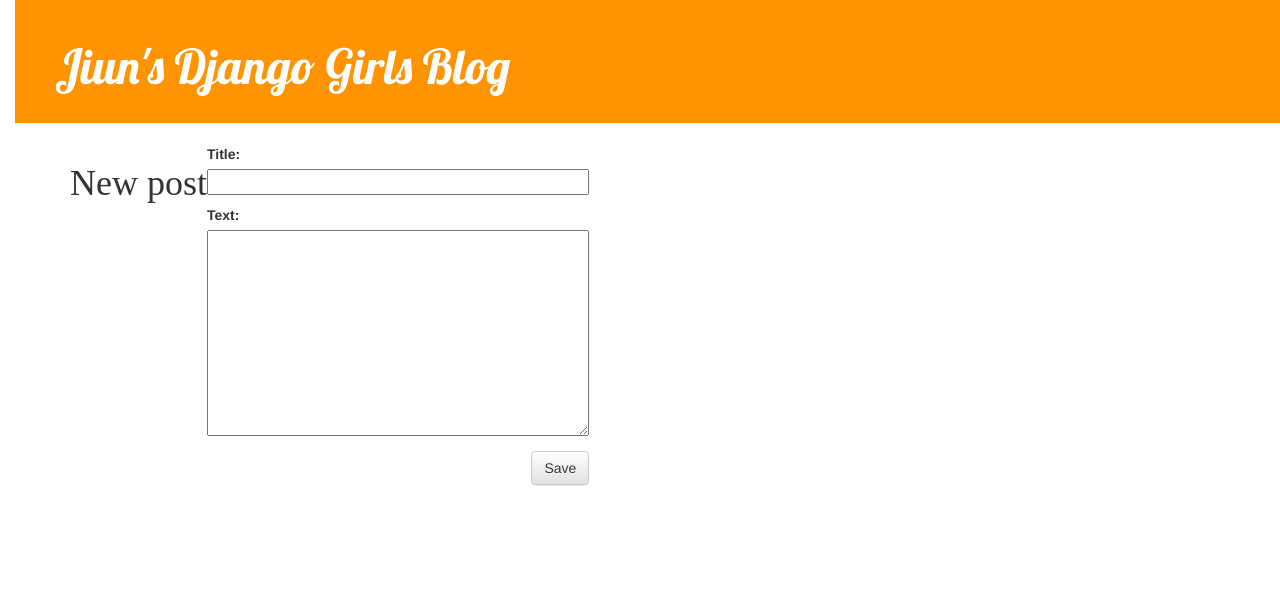
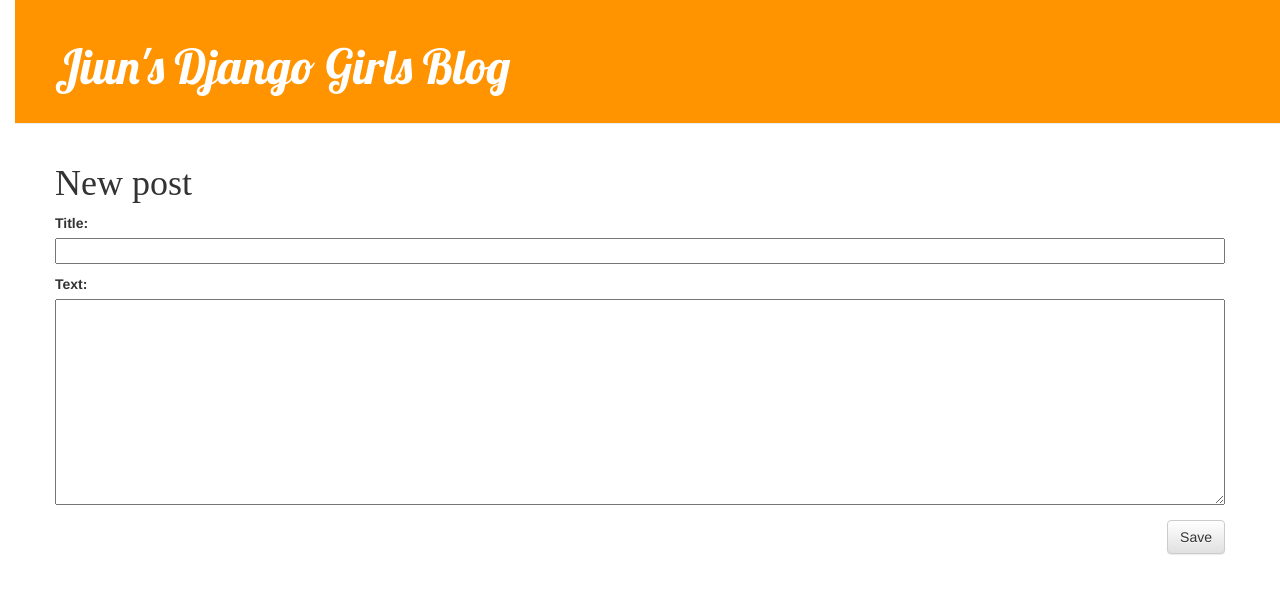
Before and after one commit to s-jiun/Piro15, a Django app: page /post/new/ in a window 1280 px wide. Shown: the top 594 px of the page. Run offline with Django 3.2, Linux system fonts and the light colour scheme; some libraries are stand-ins or nearby versions.

Commit message:
디자인 수정

```diff
--- a/djangogirls/blog/templates/blog/base.html
+++ b/djangogirls/blog/templates/blog/base.html
@@ -22,7 +22,7 @@
     </div>
 
     <div class="content container">
-        <div class="post-list">
+        <div class="row row-cols-lg-2 row-cols-sm-1">
             {% block content %}
             {% endblock %}
         </div>
--- a/djangogirls/blog/templates/blog/post_list.html
+++ b/djangogirls/blog/templates/blog/post_list.html
@@ -2,7 +2,7 @@
 
 {% block content %}
     {% for post in posts %}
-        <div class="post">
+        <div class="row post">
             <div class="date">
                 {{ post.published_date }}
             </div>
```
